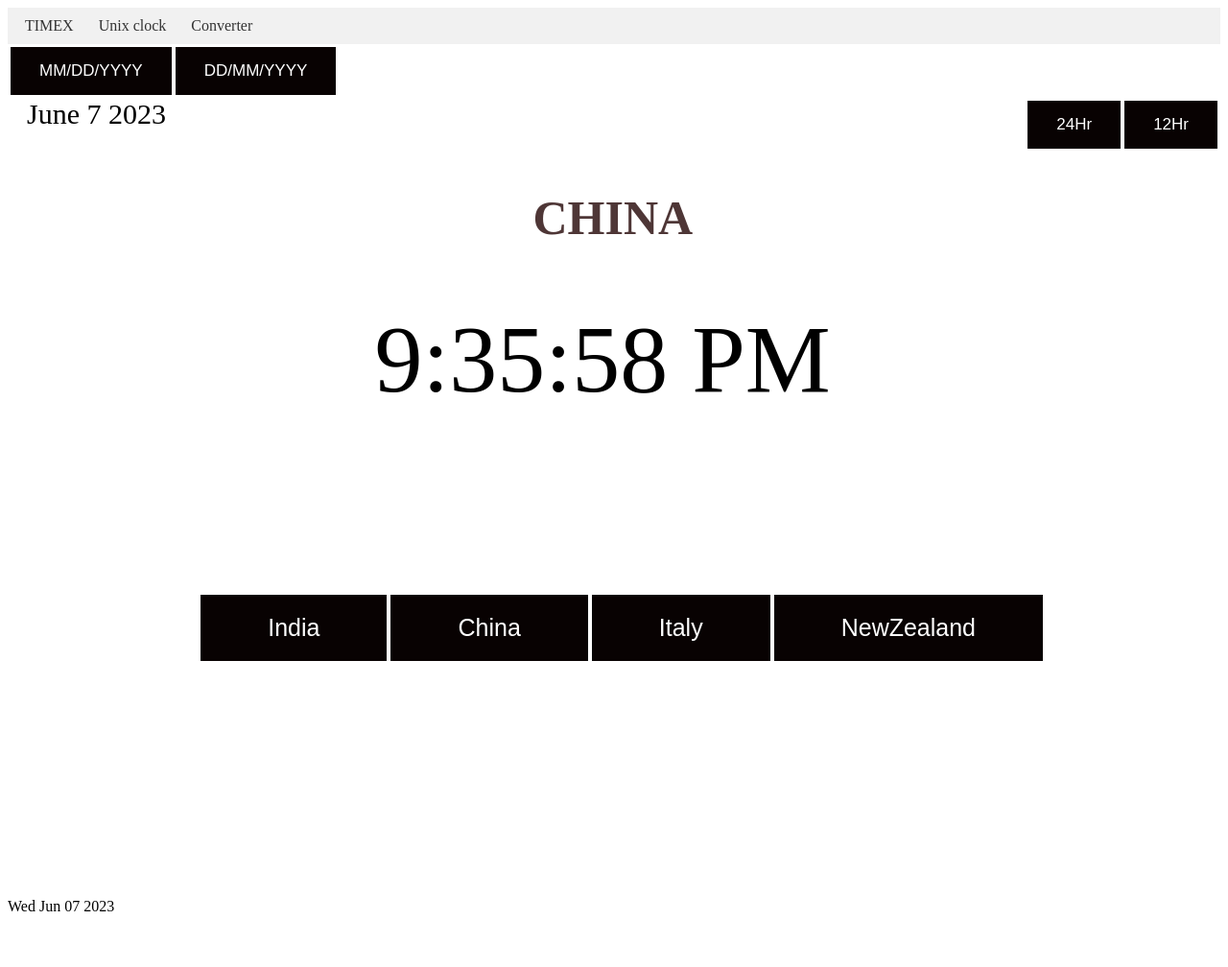
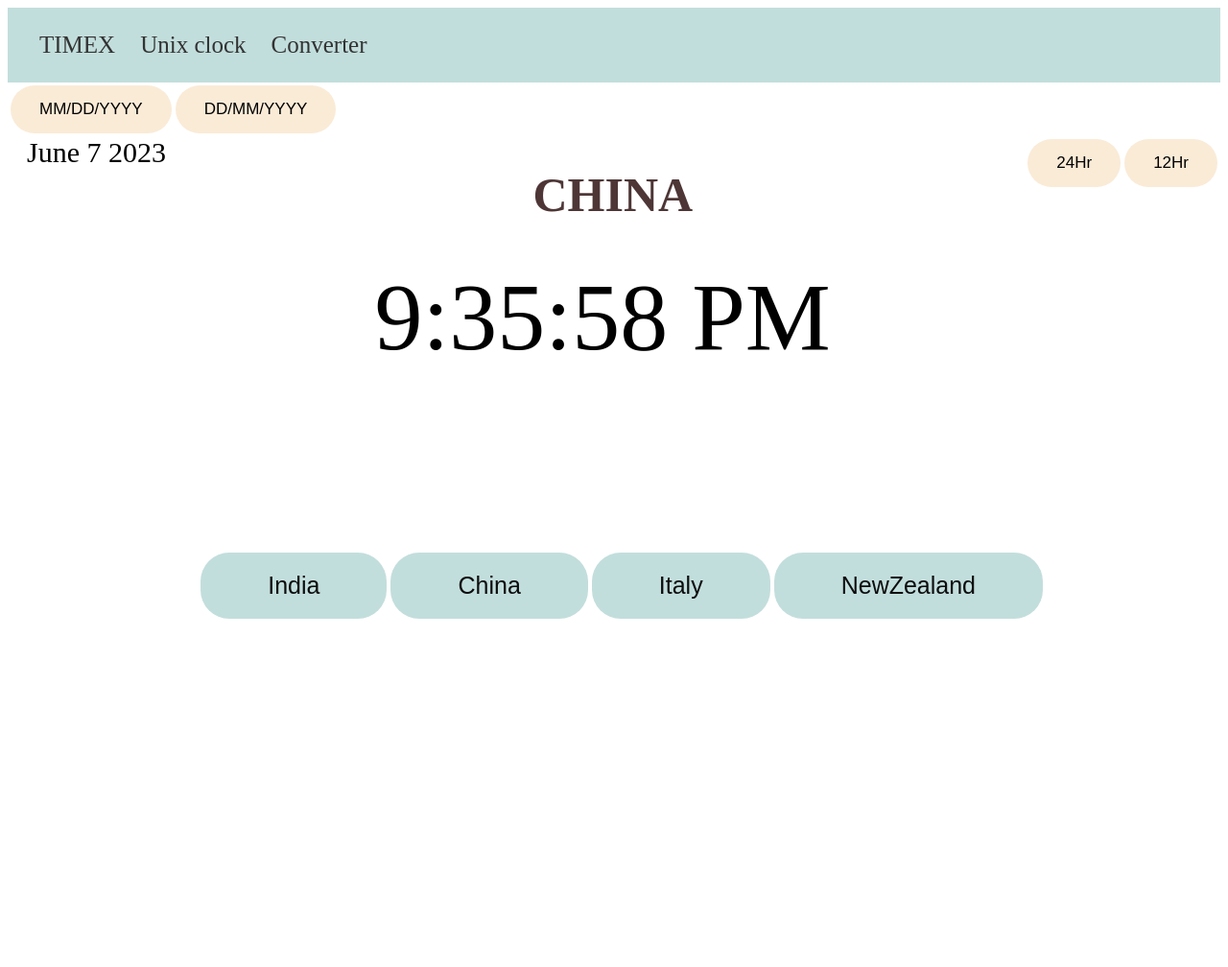
Before and after one commit to Nikita110602/Time_Zone, a plain HTML site: page china12.html in a window 1280 px wide. Shown: the whole page at 96% size. Before the commit the page ends 962 px from the top, so only its background shows below. Drawn offline with Linux system fonts and the light colour scheme.

Commit message:
firt commit

```diff
--- a/china12.html
+++ b/china12.html
@@ -19,7 +19,6 @@
             </ul>
         </nav>
     </header>
-
     <main>
         <section>
             <div class="month">
@@ -29,15 +28,6 @@
                         <td><a href="date.html"><button>DD/MM/YYYY</button></a></td>
                     </tr>
                 </table>
-
-            <div class="hour">
-            <table>
-            <tr>
-            <td><a href="twenty.html"><button>24Hr</button></a></td>
-            <td><a href="twelve.html"><button>12Hr</button></a></td>
-             </tr>
-           </table>
-        </div>
                 <script class="june">
                     const monthNames = ["January", "February", "March", "April", "May", "June",
           "July", "August", "September", "October", "November", "December"
@@ -49,35 +39,36 @@ const year = new Date();
         const element = document.write( '<span style="font-size: 30px; padding-left: 20px; ">'          + monthNames[d.getMonth()] + " " + date.getDate() + " " + year.getFullYear());
         element.style.fontSize = "20px"
                 </script>
-        </div>
-
-    <div class="timebox">
-        <p class="date"></p>
-        <h1 class="h1">CHINA</h1>
-        <p class="indiatime"></p>
-
+                <div class="hour">
                 <table>
                 <tr>
-                <td><a href="india12.html"><button>India</button></a></td>
-                <td><a href="china12.html"><button>China</button></a></td>
-                <td><a href="italy12.html"><button>Italy</button></a></td>
-                <td><a href="new12.html"><button>NewZealand</button></a></td>
+                <td><a href="twenty.html"><button>24Hr</button></a></td>
+                <td><a href="twelve.html"><button>12Hr</button></a></td>
+                 </tr>
+               </table>
+            </div>
+            </div>
+    <div class="timebox">
+        <h1 className="h1">CHINA</h1>
+        <p class="indiatime"></p>
+    <table>
+        <tr>
+            <td><a href="index.html"><button>India</button></a></td>
+            <td><a href="china.html"><button>China</button></a></td>
+            <td><a href="italy.html"><button>Italy</button></a></td>
+            <td><a href="new.html"><button>NewZealand</button></a></td>
         </tr>
     </table>
     </div>
 
 </section>
     </main>
-
     <script>
         var getIndiaTime = function() {
             document.querySelector(".indiatime").innerHTML = new Date().toLocaleString("en-US", { timeZone: 'Asia/Shanghai', timeStyle: 'medium', hourCycle: 'h12' });
         }
         getIndiaTime();
         setInterval(getIndiaTime, 1000);
-        var now = new Date();
-         document.write(now.toDateString("date"));
-
     </script>
 </body>
 </html>
--- a/index.css
+++ b/index.css
@@ -1,12 +1,14 @@
 button {
-    background-color: #080202; /* Green */
+   /* Green */
     border: none;
-    color: white;
+    background-color: #C2DEDC;
+    color: #0d0d0d;
     padding: 20px 70px;
     text-align: center;
     text-decoration: none;
     display: inline-block;
     font-size: 25px;
+    border-radius: 30px;
 
 
   }
@@ -31,17 +33,21 @@ button {
   .timebox table{
     padding-left: 220px;
     width: 100%;
-    padding-bottom: 23%;
+    padding-bottom: 34%;
     border-collapse: 20px;
     }
+    .timebox button:hover {
+      background-color: black ;
+      color: white;
+  }
     .date {
         font-size: 20px;
         font-weight: bold;
         margin: 10px 0;
       }
       .navbar {
-        background-color: #f1f1f1;
-        padding: 10px;
+        background-color: #C2DEDC;
+        padding: 25px;
         display: flex;
         justify-content: space-between;
     }
@@ -61,11 +67,18 @@ button {
         text-decoration: none;
         color: #333;
         padding: 8px;
+        font-size: 25px;
     }
     .month button{
         padding: 15px 30px;
         font-size: 17px;
+        background-color: antiquewhite;
+        color: black;
     }
+    .month button:hover {
+      background-color: black;
+      color: white;
+  }
     .hour{
       float : right;
     }
@@ -76,6 +89,7 @@ button {
       font-size: 50px;
       color: #4E3636;
       padding-left: 19%;
+     margin-top: 30px;
 
 
     }
```
Also changed, not shown: china.html (+1 -1 lines), date.html (+1 -1 lines), index.html (+11 -11 lines), india.html (+11 -11 lines), italy.html (+1 -1 lines), month.html (+1 -1 lines), new.html (+14 -8 lines), twenty.html (+1 -1 lines). Lines whose indentation alone changed are shown as unchanged.
